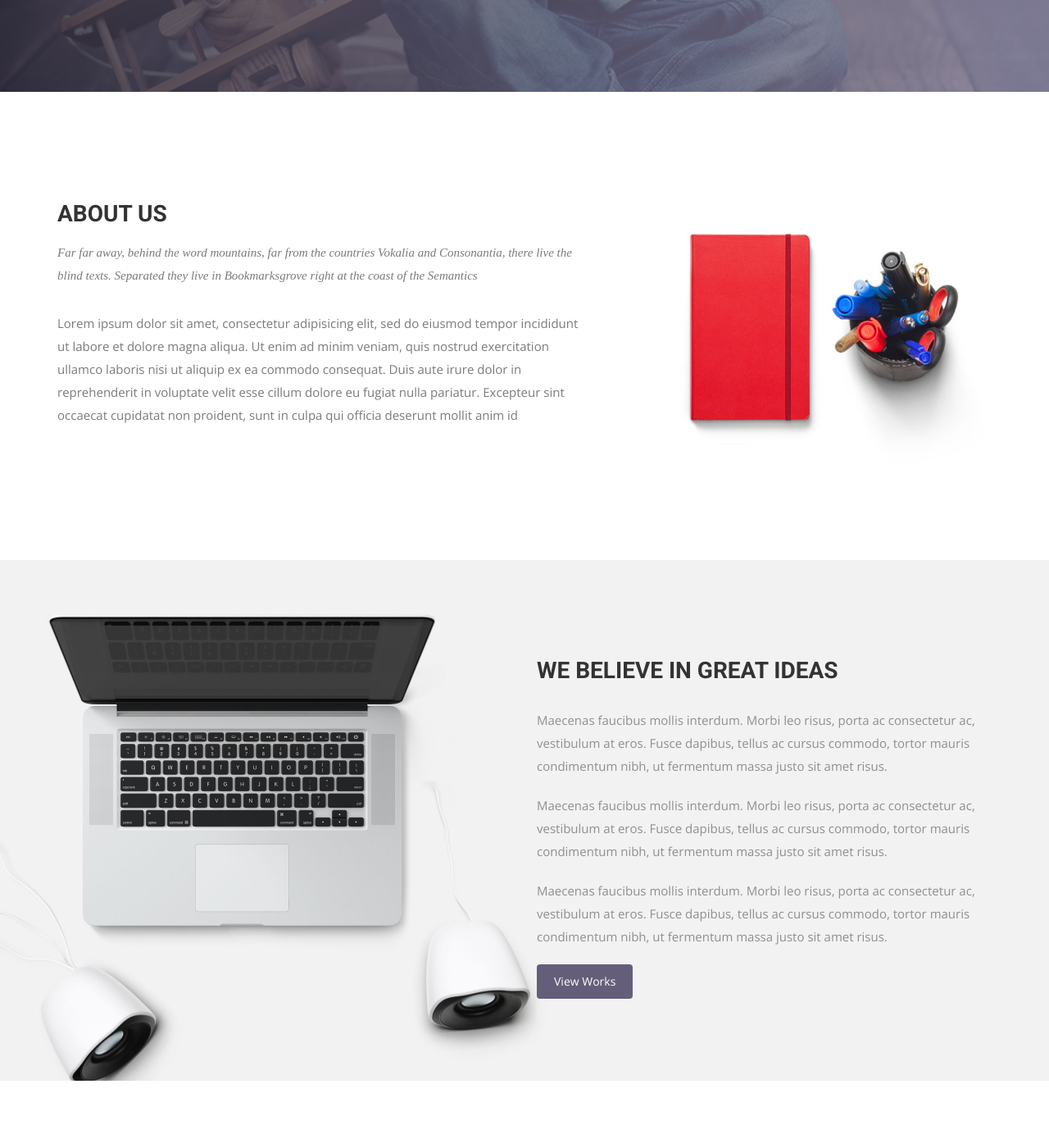
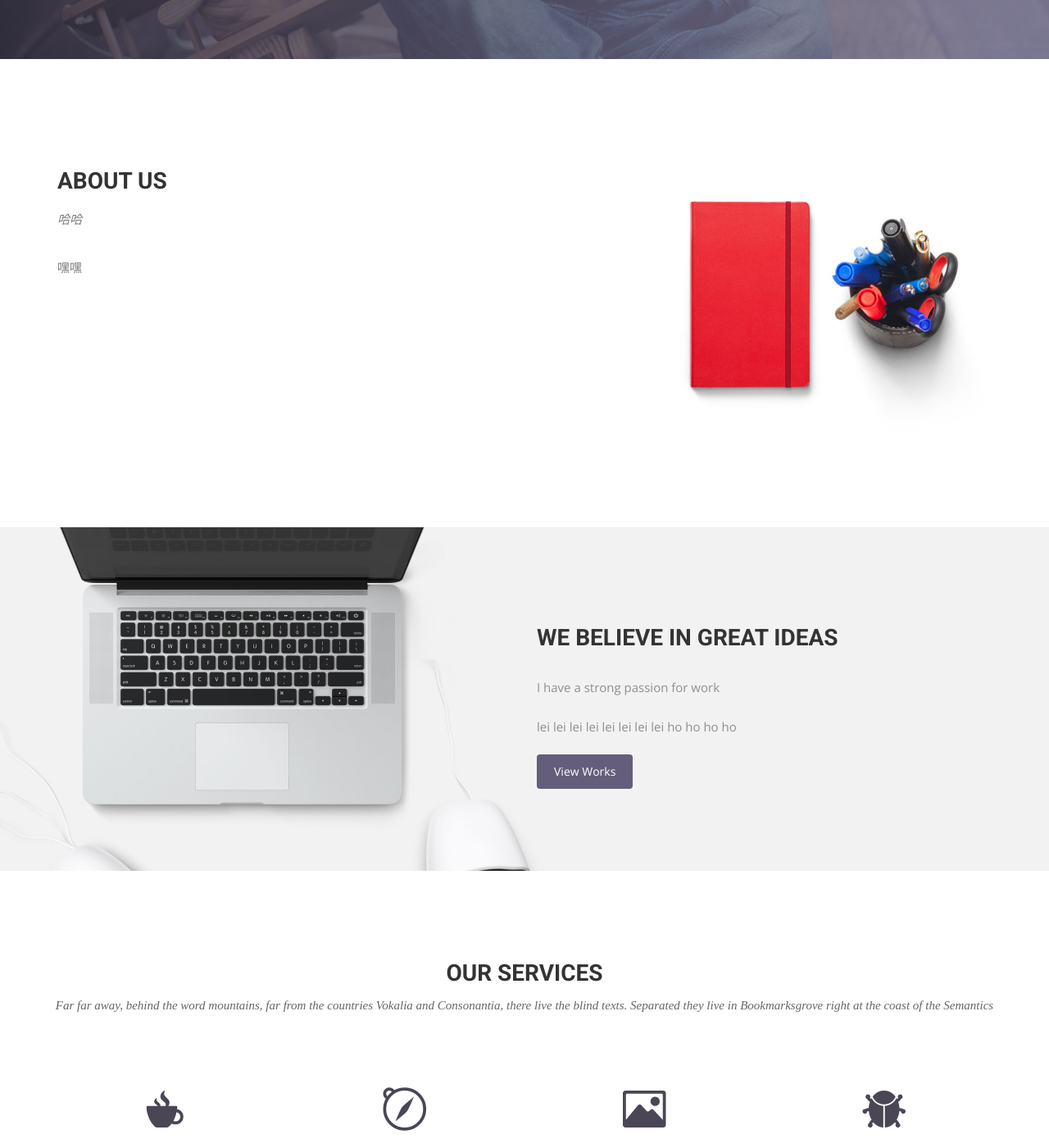
Before and after one commit to lichenleiZJU/lichenleiZJU.github.io, a Jekyll site: the page built from index.html, in a window 1280 px wide and 1400 px high, scrolled down 683 px. Shown: the whole window at 82% size. Built offline with Jekyll 4.4.1, drawn with Linux system fonts in a browser that asks for light colours; nearby versions of some CDN libraries; some web fonts are replaced; some of the changed text lies outside the part shown.

Commit message:
Update index.html

```diff
--- a/index.html
+++ b/index.html
@@ -10,8 +10,8 @@
     <div class="row">
       <div class="col-md-10 col-md-offset-2">
         <div class="block">
-          <h1 class="animated fadeInUp"> Live a happy life &#38;</h1>
-          <p class="animated fadeInUp">We love the Web and the work we do. We work closely with our clients to deliver the best possible solutions for their needs</p>
+          <h1 class="animated fadeInUp"> Live a happy life </h1>
+          <p class="animated fadeInUp"> love the work and love the life, under the sunshine and get grown  </p>
         </div>
       </div>
     </div>
@@ -25,9 +25,9 @@
         <div class="block">
           <div class="section-title">
             <h2>About Us</h2>
-            <p>Far far away, behind the word mountains, far from the countries Vokalia and Consonantia, there live the blind texts. Separated they live in Bookmarksgrove right at the coast of the Semantics</p>
+            <p> 哈哈</p>
           </div>
-          <p>Lorem ipsum dolor sit amet, consectetur adipisicing elit, sed do eiusmod tempor incididunt ut labore et dolore magna aliqua. Ut enim ad minim veniam, quis nostrud exercitation ullamco laboris nisi ut aliquip ex ea commodo consequat. Duis aute irure dolor in reprehenderit in voluptate velit esse cillum dolore eu fugiat nulla pariatur. Excepteur sint occaecat cupidatat non proident, sunt in culpa qui officia deserunt mollit anim id </p>
+          <p>嘿嘿</p>
         </div>
       </div><!-- .col-md-7 close -->
       <div class="col-md-5 col-sm-12">
@@ -44,10 +44,9 @@
   <div class="row">
     <div class="col-md-6 col-md-offset-6">
       <h2>WE BELIEVE IN GREAT IDEAS</h2>
-      <p>Maecenas faucibus mollis interdum. Morbi leo risus, porta ac consectetur ac, vestibulum at eros. Fusce dapibus, tellus ac cursus commodo, tortor mauris condimentum nibh, ut fermentum massa justo sit amet risus.</p>
-      <p>Maecenas faucibus mollis interdum. Morbi leo risus, porta ac consectetur ac, vestibulum at eros. Fusce dapibus, tellus ac cursus commodo, tortor mauris condimentum nibh, ut fermentum massa justo sit amet risus.</p>
-      <p>Maecenas faucibus mollis interdum. Morbi leo risus, porta ac consectetur ac, vestibulum at eros. Fusce dapibus, tellus ac cursus commodo, tortor mauris condimentum nibh, ut fermentum massa justo sit amet risus.</p>
-      <a href="#" class="btn btn-view-works">View Works</a>
+      <p>I have a strong passion for work</p>
+      <p>lei lei lei lei lei lei lei lei ho ho ho ho</p>
+      <a href="work" class="btn btn-view-works">View Works</a>
     </div>
   </div>
 </div>
```
